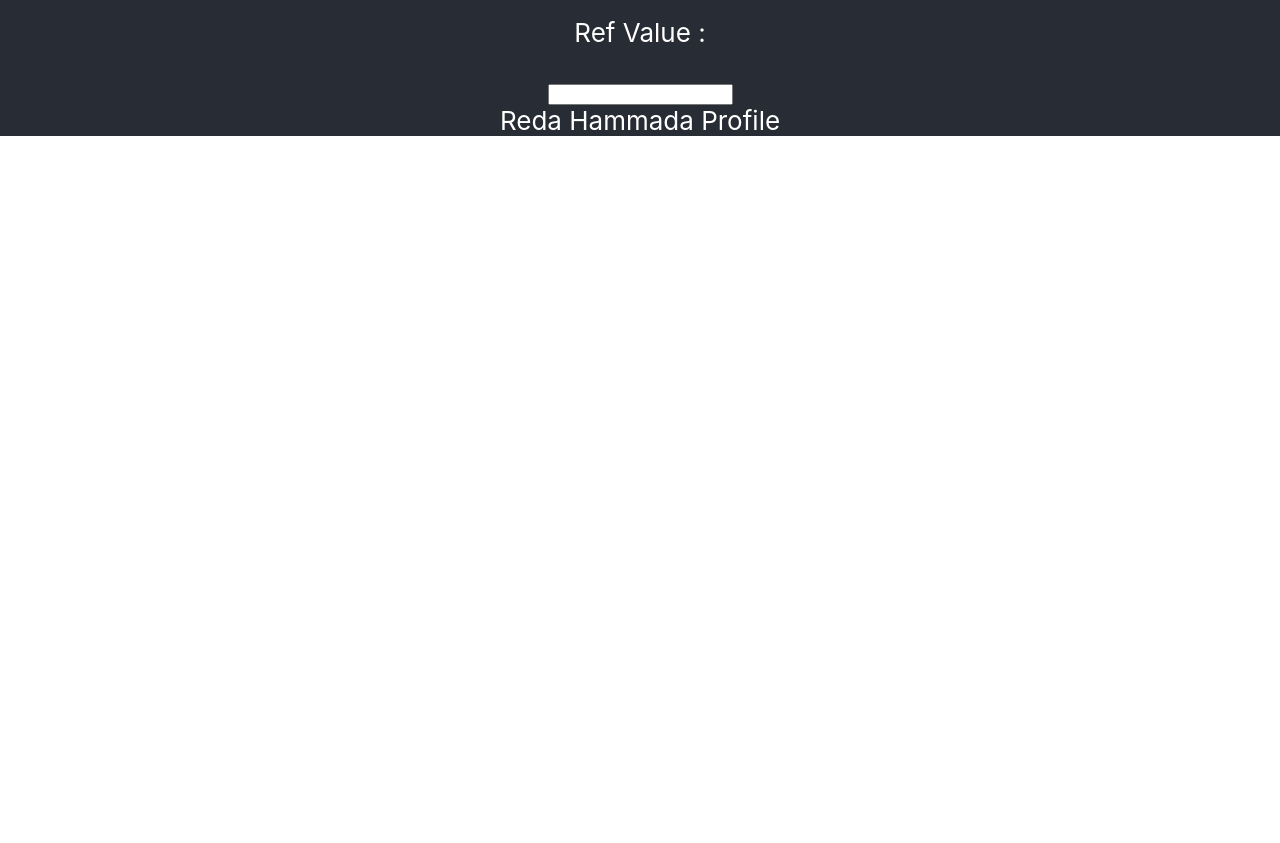
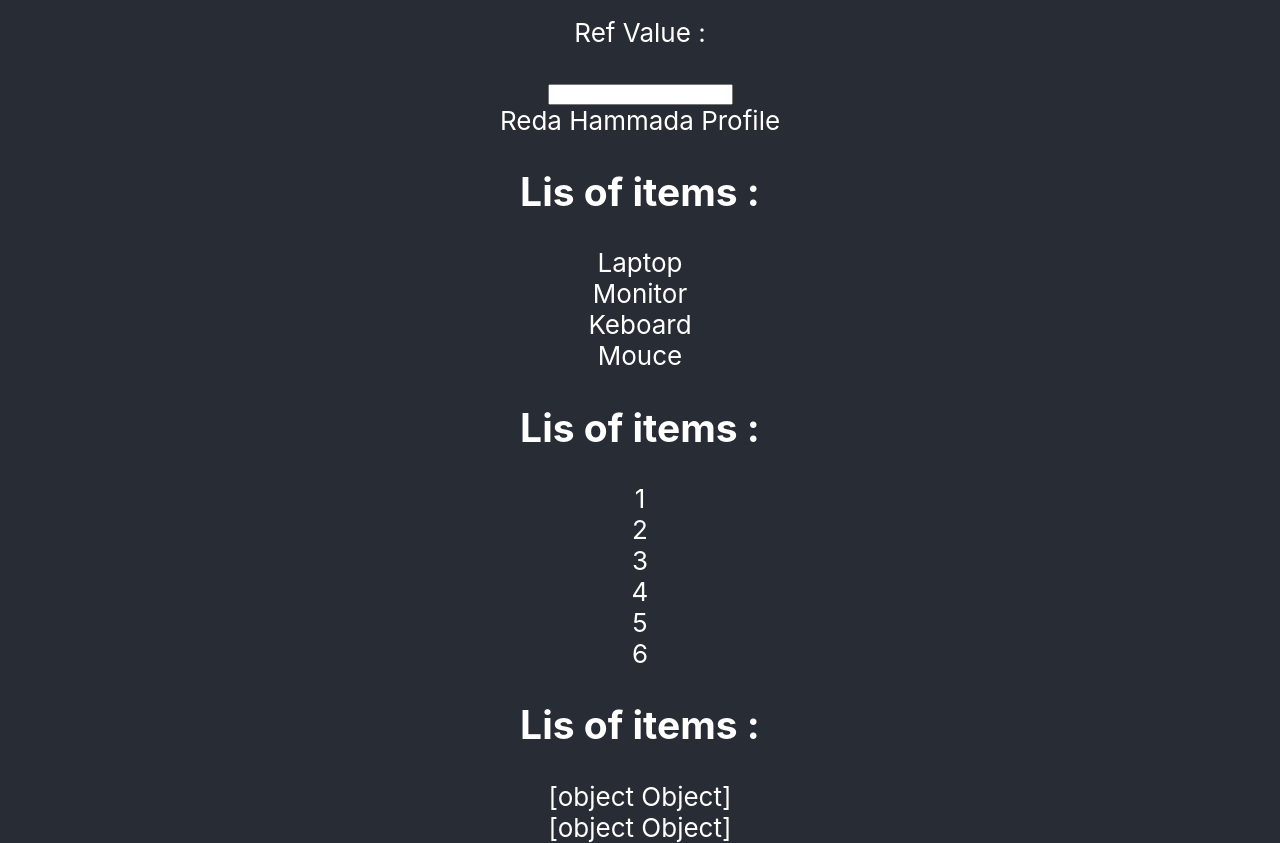
Before and after one commit to Reda-Hammada/Typescript-Learning, a React (Create React App) app in the folder react-typescript-learning/: page / in a window 1280 px wide. Shown: the part 1280-2123 px from the top of the page. Before the commit the page ends 1416 px from the top, so only its background shows below. Built offline with nearby package versions, Linux system fonts and the light colour scheme.

Commit message:
update generic

```diff
--- a/react-typescript-learning/src/App.tsx
+++ b/react-typescript-learning/src/App.tsx
@@ -14,6 +14,7 @@
 import UseRef from './components/UseRef';
 import Profile from './components/Auth/Profile';
 import Private from './components/Auth/Private';
+import List from './components/generics/List';
 
 
 function App() {
@@ -48,6 +49,15 @@
        <Counter />
        <UseRef />
        <Private isLoggedIn={true} Component={Profile}/>
+       <List  items={['Laptop','Monitor','Keboard','Mouce']}
+              onClick={(item)=>console.log(item)}
+              />
+        <List  items={[1,2,3,4,5,6]}
+              onClick={(item)=>console.log(item)}
+          />
+        <List  items={peopleData}
+              onClick={(item)=>console.log(item)}
+          />
       </header>
     </div>
   );
--- /dev/null
+++ b/react-typescript-learning/src/components/generics/List.tsx
@@ -0,0 +1,18 @@
+import React from 'react';
+import { ListProps } from './ListProps';
+
+const List = <T extends {}>({ items,onClick }: ListProps<T>) => {
+  return (
+    <div>
+        <h2>Lis of items :</h2>
+      {items.map((item, index) => (
+
+       <div key={index} onClick={()=>onClick(item)}>{item.toString()}</div>
+
+        ))}
+
+    </div>
+  );
+};
+
+export default List;
--- /dev/null
+++ b/react-typescript-learning/src/components/generics/ListProps.ts
@@ -0,0 +1,5 @@
+export type ListProps<T> = {
+  items:T[],
+  onClick:(value: T)=>void
+
+}
```
